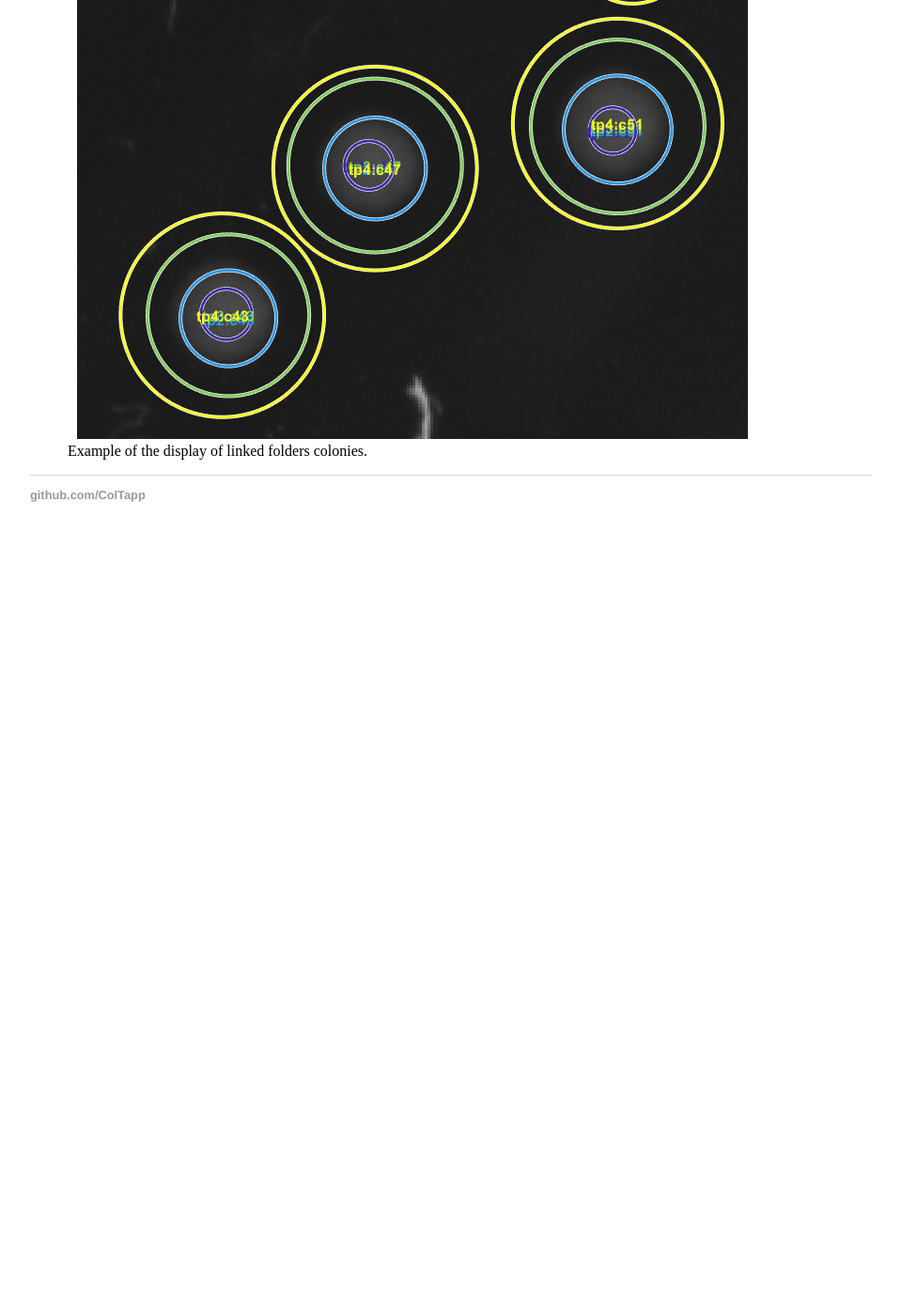
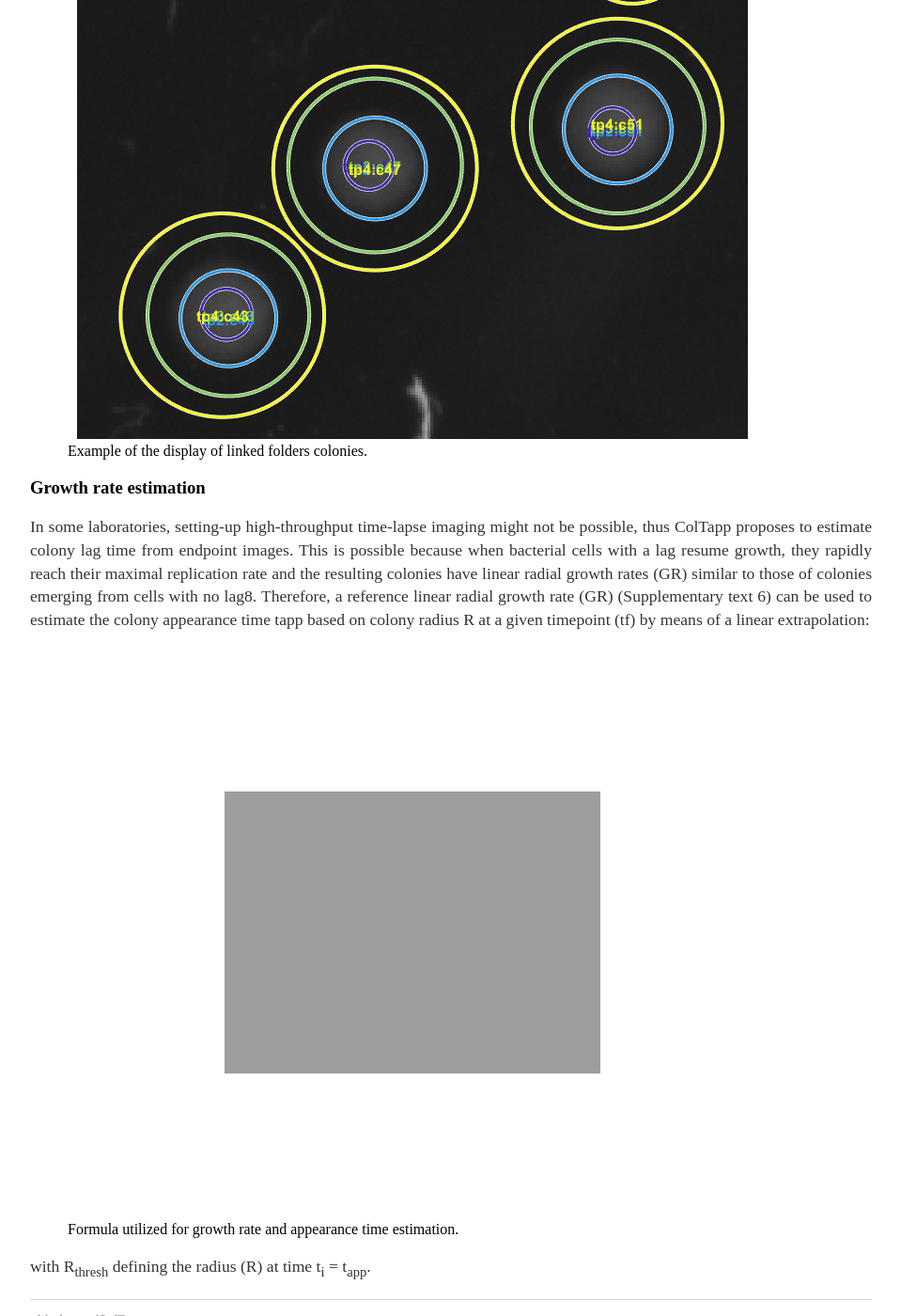
Before and after one commit to ColTapp/ColTapp.github.io, a Jekyll site: the page built from endpoint.md, in a window 1280 px wide and 1400 px high, scrolled down 1702 px. Shown: the whole window at 94% size, without its empty margins (160-1119 px from the left). Built offline with Jekyll 4.4.1, drawn with Linux system fonts in a browser that asks for light colours; before the commit the page ends 2296 px from its top, so only the background shows below that.

Commit message:
Update endpoint.md

```diff
--- a/endpoint.md
+++ b/endpoint.md
@@ -22,3 +22,12 @@ The user can link corresponding folders of multiple image sets taken at differen
   <img src="{{site.url}}/assets/images/EP1.png" alt="Example of linked folders colonies" height="606px"/>
   <figcaption>Example of the display of linked folders colonies. </figcaption>
 </figure>
+
+### Growth rate estimation
+In some laboratories, setting-up high-throughput time-lapse imaging might not be possible, thus ColTapp proposes to estimate colony lag time from endpoint images. This is possible because when bacterial cells with a lag resume growth, they rapidly reach their maximal replication rate and the resulting colonies have linear radial growth rates (GR) similar to those of colonies emerging from cells with no lag8. Therefore, a reference linear radial growth rate (GR) (Supplementary text 6) can be used to estimate the colony appearance time tapp based on colony radius R at a given timepoint (tf) by means of a linear extrapolation:
+<figure>
+  <img src="{{site.url}}/assets/images/EP2.png" alt="Formula for growth rate estimation" height="606px"/>
+  <figcaption>Formula utilized for growth rate and appearance time estimation. </figcaption>
+</figure>
+
+with R<sub>thresh</sub> defining the radius (R) at time t<sub>i</sub> = t<sub>app</sub>.
```
